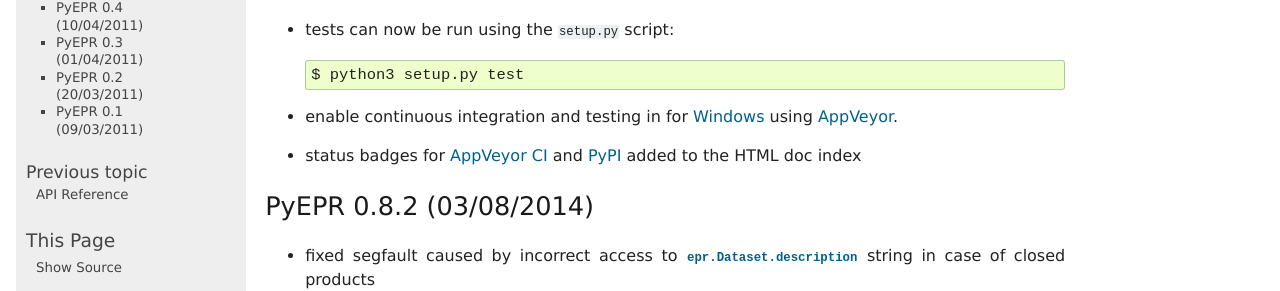
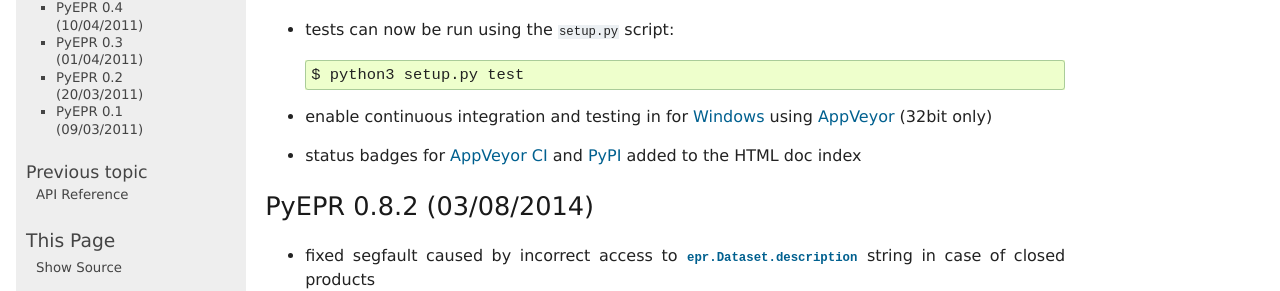
Before and after one commit to avalentino/pyepr, a Sphinx documentation site: the page built from doc/NEWS.txt, in a window 1280 px wide and 900 px high, scrolled down 312 px. Shown: the part 153-444 px from the top of the window. Built offline with Sphinx 7.4.7, drawn with Linux system fonts in a browser that asks for light colours; formulas are drawn with MathJax 3.

Commit message:
Minor updates to the NEWS.txt file

```diff
--- a/doc/NEWS.txt
+++ b/doc/NEWS.txt
@@ -22,7 +22,8 @@ PyEPR 0.8.3 (xx/02/2015)
 
     $ python3 setup.py test
 
-* enable continuous integration and testing in for Windows_ using AppVeyor_.
+* enable continuous integration and testing in for Windows_ using AppVeyor_
+  (32bit only)
 * status badges for
   `AppVeyor CI <https://ci.appveyor.com/project/avalentino/pyepr>`_ and
   PyPI_ added to the HTML doc index
```
